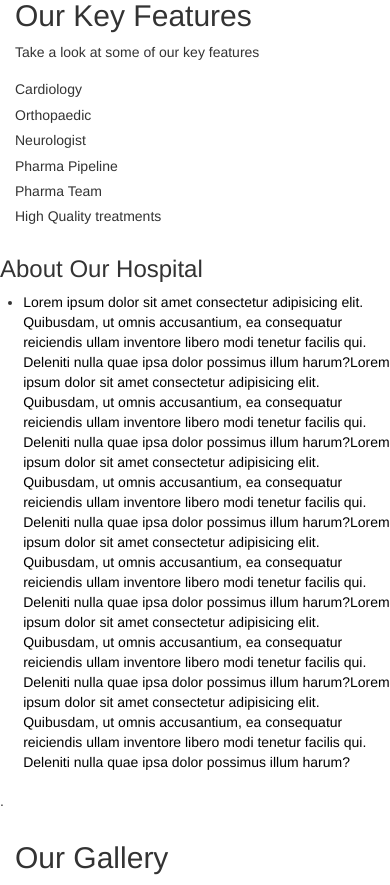
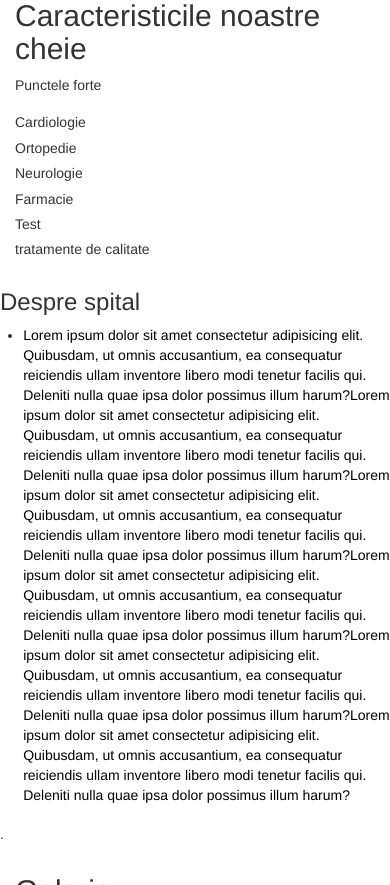
Before and after one commit to Yarema2002/DAW-Activitatile_spital, a PHP site: page / in a window 390 px wide; the page is wider, and only the part inside the window is pictured. Shown: the part 2001-2886 px from the top of that part. Run offline with PHP 8.4, Linux system fonts and the light colour scheme; data comes from the database, SQL or seed files in the repository; some libraries are stand-ins or nearby versions.

Commit message:
Add files via upload

```diff
--- a/index.php
+++ b/index.php
@@ -18,7 +18,7 @@ echo "<script>window.location.href ='index.php'</script>";
 <head>
     <meta charset="utf-8">
     <meta name="viewport" content="width=device-width, initial-scale=1, shrink-to-fit=no">
-    <title> Hospital management System </title>
+    <title> Activitatile unui spital </title>
 
     <link rel="shortcut icon" href="assets/images/fav.jpg">
     <link rel="stylesheet" href="assets/css/bootstrap.min.css">
@@ -41,16 +41,16 @@ echo "<script>window.location.href ='index.php'</script>";
                     </div>
                     <div id="menu" class="col-lg-8 col-md-9 d-none d-md-block nav-item">
                         <ul>
-                            <li><a href="#">Home</a></li>
-                            <li><a href="#services">Services</a></li>
-                            <li><a href="#about_us">About Us</a></li>
-                            <li><a href="#gallery">Gallery</a></li>
-                            <li><a href="#contact_us">Contact Us</a></li>
-                            <li><a href="#logins">Logins</a></li>
+                            <li><a href="#">Acasa</a></li>
+                            <li><a href="#services">Servicii</a></li>
+                            <li><a href="#about_us">Despre noi</a></li>
+                            <li><a href="#gallery">Galerie</a></li>
+                            <li><a href="#contact_us">Contacteaza-ne</a></li>
+                            <li><a href="#logins">Logare</a></li>
                         </ul>
                     </div>
                     <div class="col-sm-2 d-none d-lg-block appoint">
-                        <a class="btn btn-success" href="hms/user-login.php">Book an Appointment</a>
+                        <a class="btn btn-success" href="hms/user-login.php">Rezervați o programare</a>
                     </div>
                 </div>
 
@@ -77,7 +77,7 @@ echo "<script>window.location.href ='index.php'</script>";
                     <img class="d-block w-100" src="assets/images/slider/slider_2.jpg" alt="Second slide">
                     <div class="carousel-cover"></div>
                     <div class="carousel-caption vdg-cur d-none d-md-block">
-                        <h5 class="animated bounceInDown">Hospital Management System</h5>
+                        <h5 class="animated bounceInDown">Activitatile unui spital</h5>
 
 
 
@@ -88,7 +88,7 @@ echo "<script>window.location.href ='index.php'</script>";
                     <img class="d-block w-100" src="assets/images/slider/slider_3.jpg" alt="Third slide">
                       <div class="carousel-cover"></div>
                     <div class="carousel-caption vdg-cur d-none d-md-block">
-                        <h5 class="animated bounceInDown">Hospital Management System</h5>
+                        <h5 class="animated bounceInDown">Activitatile unui spital</h5>
 
 
 
@@ -129,7 +129,7 @@ echo "<script>window.location.href ='index.php'</script>";
                             <div class="blog-single-det">
                                 <h6>Patient Login</h6>
                                 <a href="hms/user-login.php" target="_blank">
-                                    <button class="btn btn-success btn-sm">Click Here</button>
+                                    <button class="btn btn-success btn-sm">Apasa aici</button>
                                 </a>
                             </div>
                         </div>
@@ -142,7 +142,7 @@ echo "<script>window.location.href ='index.php'</script>";
                             <div class="blog-single-det">
                                 <h6>Doctors login</h6>
                                 <a href="hms/doctor" target="_blank">
-                                    <button class="btn btn-success btn-sm">Click Here</button>
+                                    <button class="btn btn-success btn-sm">Apasa aici</button>
                                 </a>
                             </div>
                         </div>
@@ -157,7 +157,7 @@ echo "<script>window.location.href ='index.php'</script>";
                                 <h6>Admin Login</h6>
 
                                 <a href="hms/admin" target="_blank">
-                                    <button class="btn btn-success btn-sm">Click Here</button>
+                                    <button class="btn btn-success btn-sm">Apasa aici</button>
                                 </a>
                             </div>
                         </div>
@@ -187,43 +187,43 @@ echo "<script>window.location.href ='index.php'</script>";
         <div class="container">
             <div class="inner-title">
 
-                <h2>Our Key Features</h2>
-                <p>Take a look at some of our key features</p>
+                <h2>Caracteristicile noastre cheie</h2>
+                <p>Punctele forte</p>
             </div>
 
             <div class="row">
                 <div class="col-lg-4 col-md-6">
                     <div class="single-key">
                         <i class="fas fa-heartbeat"></i>
-                        <h5>Cardiology</h5>
+                        <h5>Cardiologie</h5>
                     </div>
                 </div>
 
                 <div class="col-lg-4 col-md-6">
                     <div class="single-key">
                         <i class="fas fa-ribbon"></i>
-                        <h5>Orthopaedic</h5>
+                        <h5>Ortopedie</h5>
                     </div>
                 </div>
 
                 <div class="col-lg-4 col-md-6">
                     <div class="single-key">
                        <i class="fab fa-monero"></i>
-                        <h5>Neurologist</h5>
+                        <h5>Neurologie</h5>
                     </div>
                 </div>
 
                 <div class="col-lg-4 col-md-6">
                     <div class="single-key">
                         <i class="fas fa-capsules"></i>
-                        <h5>Pharma Pipeline</h5>
+                        <h5>Farmacie</h5>
                     </div>
                 </div>
 
                 <div class="col-lg-4 col-md-6">
                     <div class="single-key">
                         <i class="fas fa-prescription-bottle-alt"></i>
-                        <h5>Pharma Team</h5>
+                        <h5>Test</h5>
                     </div>
                 </div>
 
@@ -232,7 +232,7 @@ echo "<script>window.location.href ='index.php'</script>";
                 <div class="col-lg-4 col-md-6">
                     <div class="single-key">
                         <i class="far fa-thumbs-up"></i>
-                        <h5>High Quality treatments</h5>
+                        <h5>tratamente de calitate</h5>
 
                     </div>
                 </div>
@@ -258,7 +258,7 @@ echo "<script>window.location.href ='index.php'</script>";
 
             </div>
             <div class="col-sm-6 abut-yoiu">
-                <h3>About Our Hospital</h3>
+                <h3>Despre spital</h3>
 <?php
 $ret=mysqli_query($con,"select * from tblpage where PageType='aboutus' ");
 while ($row=mysqli_fetch_array($ret)) {
@@ -275,18 +275,18 @@ while ($row=mysqli_fetch_array($ret)) {
            <div class="container">
               <div class="inner-title">
 
-                <h2>Our Gallery</h2>
-                <p>View Our Gallery</p>
+                <h2>Galeria</h2>
+                <p>Vezi Galeria noasta</p>
             </div>
               <div class="row">
 
 
         <div class="gallery-filter d-none d-sm-block">
-            <button class="btn btn-default filter-button" data-filter="all">All</button>
-            <button class="btn btn-default filter-button" data-filter="hdpe">Dental</button>
-            <button class="btn btn-default filter-button" data-filter="sprinkle">Cardiology</button>
-            <button class="btn btn-default filter-button" data-filter="spray"> Neurology</button>
-            <button class="btn btn-default filter-button" data-filter="irrigation">Laboratry</button>
+            <button class="btn btn-default filter-button" data-filter="all">Toate</button>
+            <button class="btn btn-default filter-button" data-filter="hdpe">Stomatologie</button>
+            <button class="btn btn-default filter-button" data-filter="sprinkle">Cardiologie</button>
+            <button class="btn btn-default filter-button" data-filter="spray"> Neurologie</button>
+            <button class="btn btn-default filter-button" data-filter="irrigation">Testare</button>
         </div>
         <br/>
 
@@ -333,9 +333,9 @@ while ($row=mysqli_fetch_array($ret)) {
 
             <div  class="col-sm-12 cop-ck">
                 <form method="post">
-                <h2 >Contact Form</h2>
+                <h2 >Contact</h2>
                     <div class="row cf-ro">
-                        <div  class="col-sm-3"><label>Enter Name :</label></div>
+                        <div  class="col-sm-3"><label>Scrie numele :</label></div>
                         <div class="col-sm-8"><input type="text" placeholder="Enter Name" name="fullname" class="form-control input-sm" required ></div>
                     </div>
                     <div  class="row cf-ro">
@@ -343,11 +343,11 @@ while ($row=mysqli_fetch_array($ret)) {
                         <div class="col-sm-8"><input type="text" name="emailid" placeholder="Enter Email Address" class="form-control input-sm"  required></div>
                     </div>
                      <div  class="row cf-ro">
-                        <div  class="col-sm-3"><label>Mobile Number:</label></div>
+                        <div  class="col-sm-3"><label>telefon:</label></div>
                         <div class="col-sm-8"><input type="text" name="mobileno" placeholder="Enter Mobile Number" class="form-control input-sm" required ></div>
                     </div>
                      <div  class="row cf-ro">
-                        <div  class="col-sm-3"><label>Enter  Message:</label></div>
+                        <div  class="col-sm-3"><label>Scrie un mesaj:</label></div>
                         <div class="col-sm-8">
                           <textarea rows="5" placeholder="Enter Your Message" class="form-control input-sm" name="description" required></textarea>
                         </div>
@@ -355,7 +355,7 @@ while ($row=mysqli_fetch_array($ret)) {
                      <div  class="row cf-ro">
                         <div  class="col-sm-3"><label></label></div>
                         <div class="col-sm-8">
-                         <button class="btn btn-success btn-sm" type="submit" name="submit">Send Message</button>
+                         <button class="btn btn-success btn-sm" type="submit" name="submit">Trimite un mesaj</button>
                         </div>
                 </div>
             </form>
@@ -376,17 +376,17 @@ while ($row=mysqli_fetch_array($ret)) {
             <div class="row">
 
                 <div class="col-md-6 col-sm-12">
-                    <h2>Useful Links</h2>
+                    <h2>Linkuri</h2>
                     <ul class="list-unstyled link-list">
-                        <li><a ui-sref="about" href="#about">About us</a><i class="fa fa-angle-right"></i></li>
-                        <li><a ui-sref="portfolio" href="#services">Services</a><i class="fa fa-angle-right"></i></li>
-                        <li><a ui-sref="products" href="#logins">Logins</a><i class="fa fa-angle-right"></i></li>
-                        <li><a ui-sref="gallery" href="#gallery">Gallery</a><i class="fa fa-angle-right"></i></li>
-                        <li><a ui-sref="contact" href="#contact">Contact us</a><i class="fa fa-angle-right"></i></li>
+                        <li><a ui-sref="about" href="#about">Despre noi</a><i class="fa fa-angle-right"></i></li>
+                        <li><a ui-sref="portfolio" href="#services">Servicii</a><i class="fa fa-angle-right"></i></li>
+                        <li><a ui-sref="products" href="#logins">Login</a><i class="fa fa-angle-right"></i></li>
+                        <li><a ui-sref="gallery" href="#gallery">Galeria</a><i class="fa fa-angle-right"></i></li>
+                        <li><a ui-sref="contact" href="#contact">Despre noi</a><i class="fa fa-angle-right"></i></li>
                     </ul>
                 </div>
                 <div class="col-md-6 col-sm-12 map-img">
-                    <h2>Contact Us</h2>
+                    <h2>Despre noi</h2>
                     <address class="md-margin-bottom-40">
 
 <?php
@@ -396,9 +396,9 @@ while ($row=mysqli_fetch_array($ret)) {
 
 
                         <?php  echo $row['PageDescription'];?> <br>
-                        Phone: <?php  echo $row['MobileNumber'];?> <br>
+                        Tel: <?php  echo $row['MobileNumber'];?> <br>
                         Email: <a href="mailto:<?php  echo $row['Email'];?>" class=""><?php  echo $row['Email'];?></a><br>
-                        Timing: <?php  echo $row['OpenningTime'];?>
+                        Program: <?php  echo $row['OpenningTime'];?>
                     </address>
 
         <?php } ?>
@@ -415,7 +415,7 @@ while ($row=mysqli_fetch_array($ret)) {
     </footer>
     <div class="copy">
             <div class="container">
-         Hospital Management System
+         Activitatile unui spital
 
 
             </div>
```
